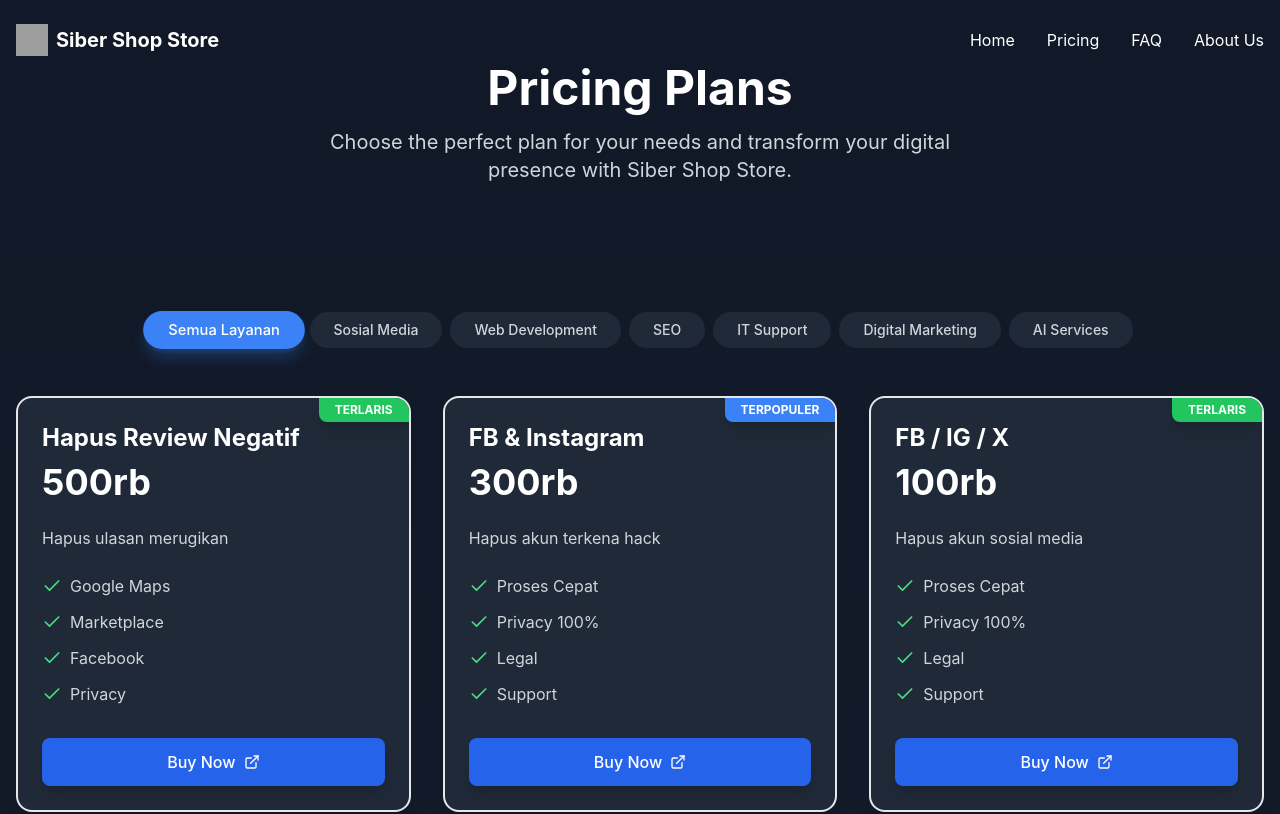
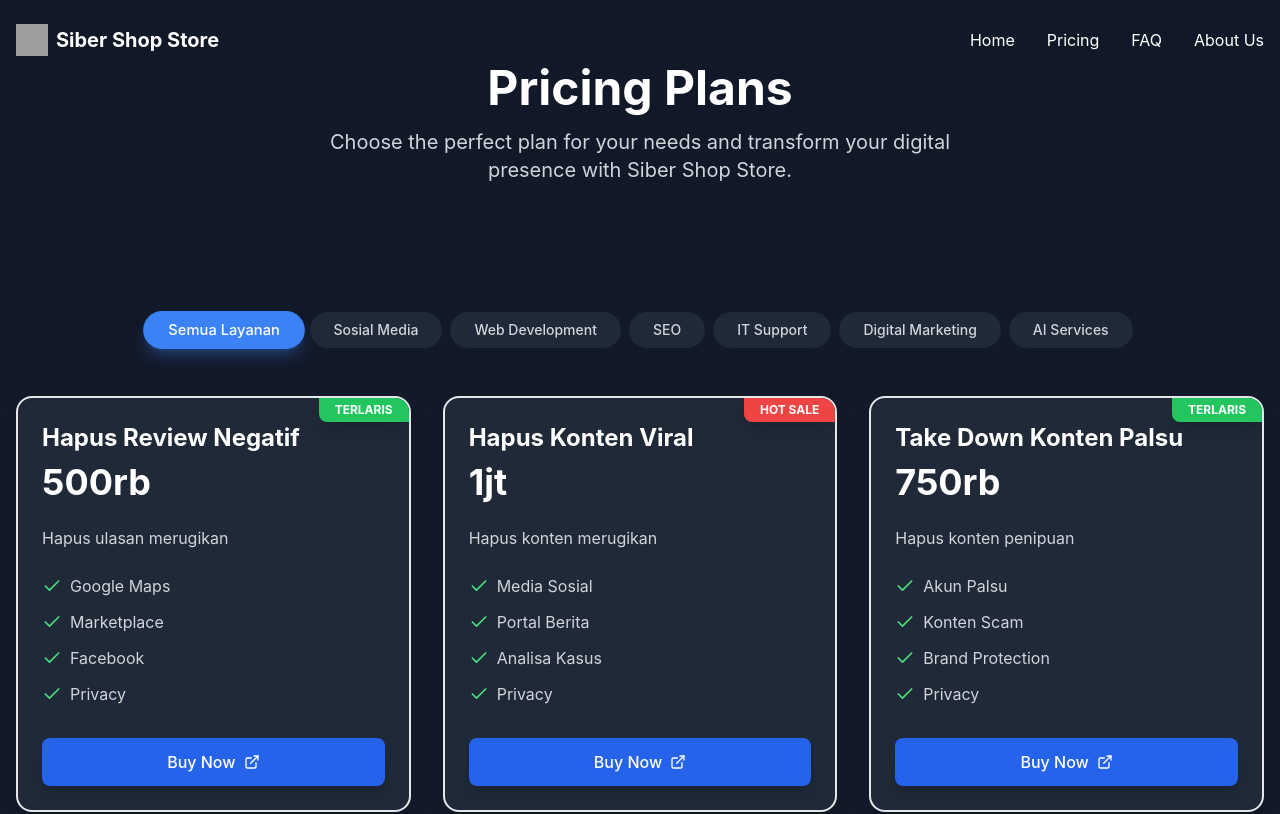
Before and after one commit to sibershopstore/pricing, a React (Vite) app: page / in a window 1280 px wide. Shown: the top 814 px of the page. Built offline with nearby package versions, Linux system fonts and the light colour scheme; grey boxes are pictures that could not be loaded.

Commit message:
Update pricingData.ts

```diff
--- a/src/data/pricingData.ts
+++ b/src/data/pricingData.ts
@@ -8,6 +8,24 @@ export const pricingPlans: PricingPlan[] = [
     price: '500rb',
     description: 'Hapus ulasan merugikan',
     features: ['Google Maps', 'Marketplace', 'Facebook', 'Privacy'],
+    badge: 'TERLARIS',
+    category: 'social'
+  },
+  {
+    id: 'hapus-konten-viral',
+    title: 'Hapus Konten Viral',
+    price: '1jt',
+    description: 'Hapus konten merugikan',
+    features: ['Media Sosial', 'Portal Berita', 'Analisa Kasus', 'Privacy'],
+    badge: 'HOT SALE',
+    category: 'social'
+  },
+  {
+    id: 'take-down-konten-palsu',
+    title: 'Take Down Konten Palsu',
+    price: '750rb',
+    description: 'Hapus konten penipuan',
+    features: ['Akun Palsu', 'Konten Scam', 'Brand Protection', 'Privacy'],
     badge: 'TERLARIS',
     category: 'social'
   },
```
